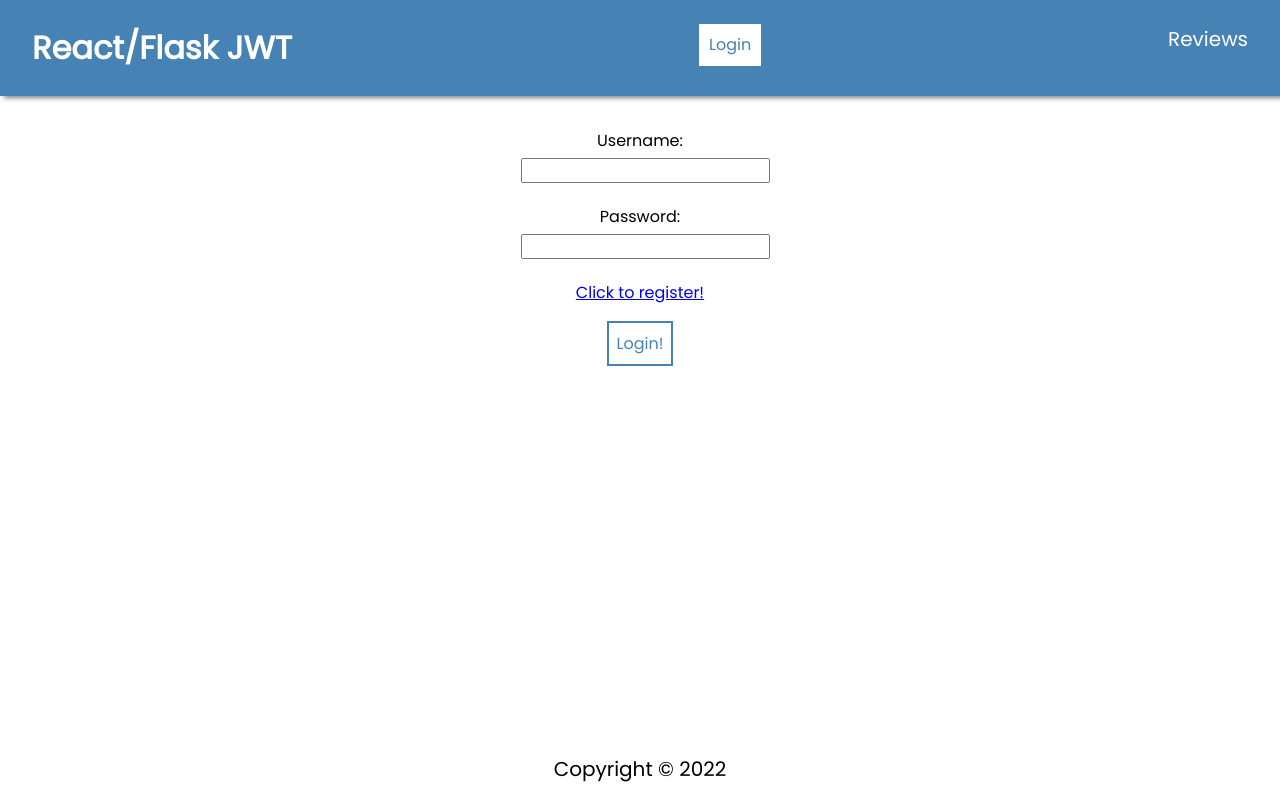
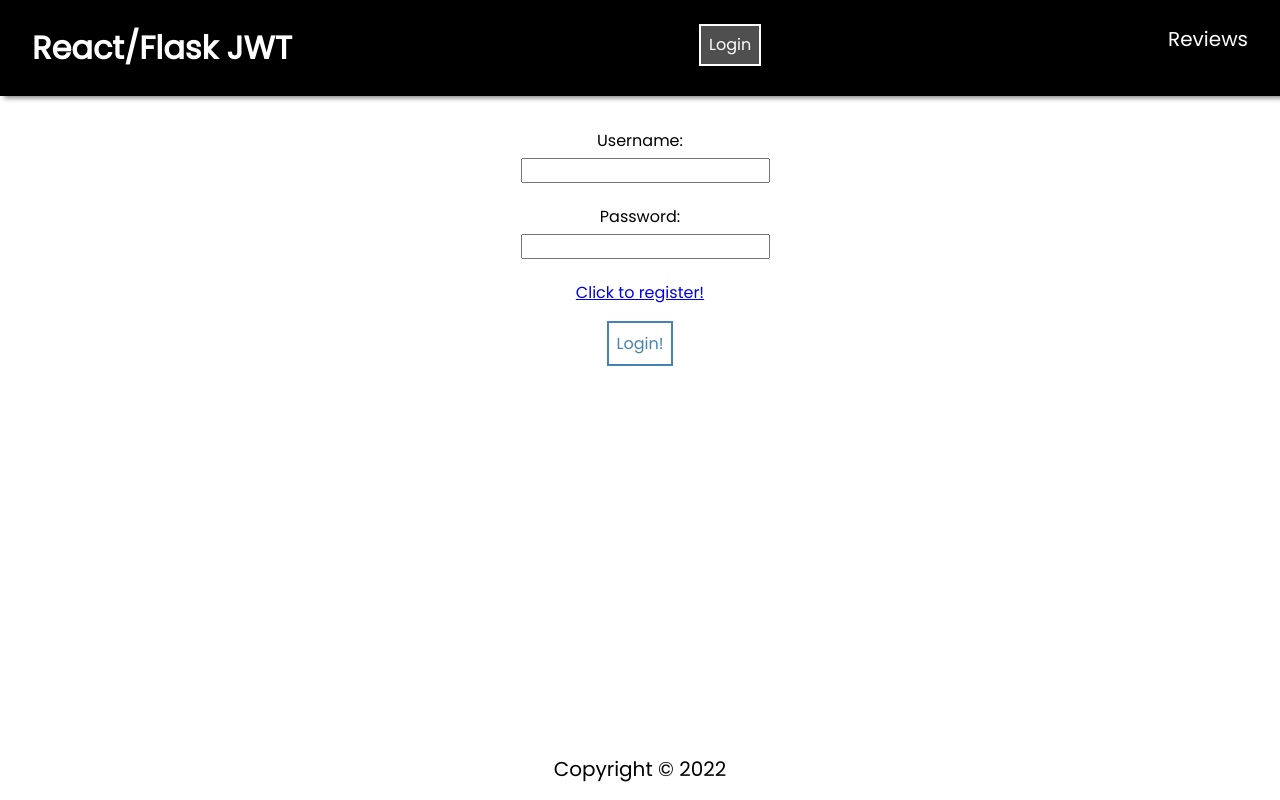
Before and after one commit to BlaseMoylan/Restaurant_Reservations, a React (Create React App) app in the folder frontend/: page /login in a window 1280 px wide. In both pictures the pointer is over the button "Login". Built offline with nearby package versions, Linux system fonts and the light colour scheme.

Commit message:
📦 NEW: Added reviews and a bit of styling

```diff
--- a/frontend/src/components/NavBar/NavBar.css
+++ b/frontend/src/components/NavBar/NavBar.css
@@ -9,7 +9,7 @@ li {
 }
 
 .navBar {
-  background: steelblue;
+  background: rgb(0, 0, 0);
   box-shadow: 4px 2px 5px gray;
   color: white;
   margin-bottom: 2rem;
@@ -24,8 +24,8 @@ li {
 }
 
 .navBar button:hover {
-  background: white;
-  color: steelblue;
+  background: rgb(79, 79, 79);
+  color: rgb(255, 255, 255);
   cursor: pointer;
 }
 
```
